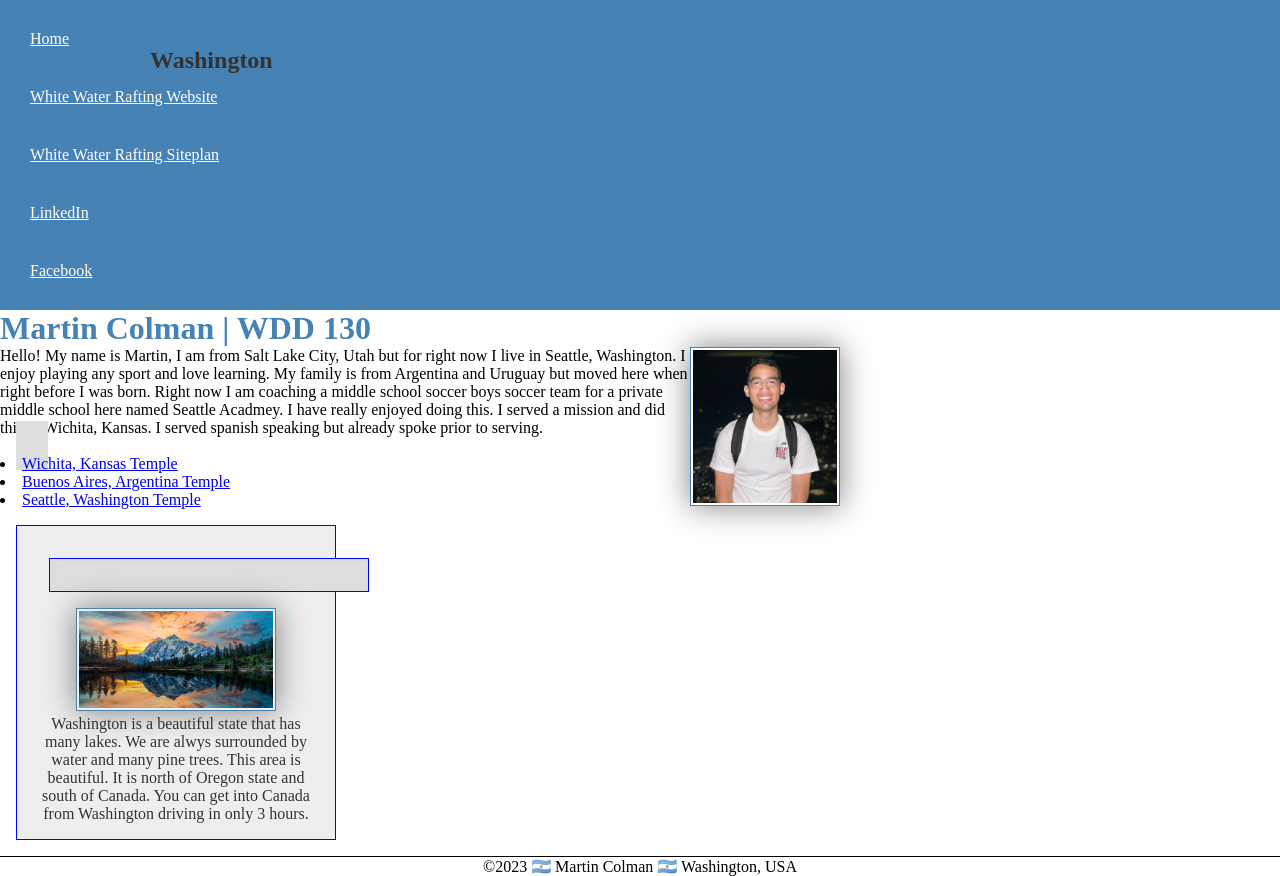
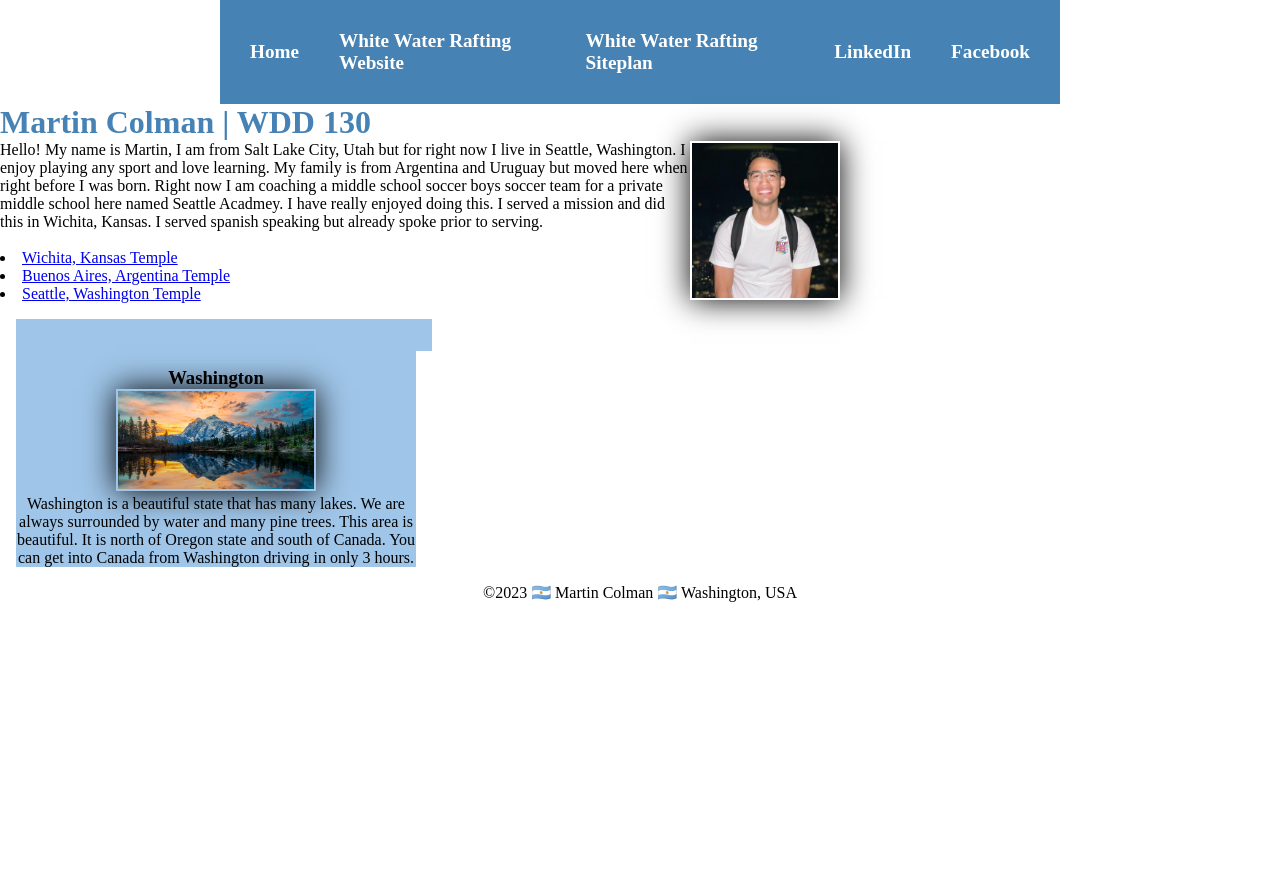
Before and after one commit to martincolman/wdd130, a plain HTML site: page index.html in a window 1280 px wide. After the commit the page ends 800 px from the top, so only its background shows below. Drawn offline with Linux system fonts and the light colour scheme.

Commit message:
first commit

```diff
--- a/index.html
+++ b/index.html
@@ -32,10 +32,10 @@
             </u1>
         </main>
         <aside>
-            <aside class="box"></aside>
-            <h2> Washington</h2>
+            <aside class= "box"></aside>
+            <h3>Washington</h3>
             <img src="images/mount-rainier.jpeg" alt="Washington landscape">
-            <p>Washington is a beautiful state that has many lakes. We are alwys surrounded by water and many pine trees. This area is beautiful. It is north of Oregon state and south of Canada. You can get into Canada from Washington driving in only 3 hours. </p>
+            <p>Washington is a beautiful state that has many lakes. We are always surrounded by water and many pine trees. This area is beautiful. It is north of Oregon state and south of Canada. You can get into Canada from Washington driving in only 3 hours.</p>
         </aside>
         <footer>
             <p>©2023 🇦🇷 Martin Colman 🇦🇷 Washington, USA</p>
--- a/styles/styles.css
+++ b/styles/styles.css
@@ -7,11 +7,18 @@
 nav {
     background-color: steelblue;
     padding: 10px;
+    display: flex;
+    justify-content: space-evenly;
+    align-items: center;
 }
 nav a {
     color: white;
     display: block;
     padding: 20px;
+    text-decoration: none;
+    font-size: 1.2rem;
+    font-weight: 700;
+    color: #fff;
 }
 h1 {
     color: steelblue;
@@ -19,9 +26,9 @@ h1 {
 img {
     width: 150px;
     height: auto;
-    border: 1px solid steelblue;
+    border: 1px solid rgb (129, 198, 255);
     padding: 2px;
-    box-shadow: 0 0 30px gray;
+    box-shadow: 0 0 30px;
 }
 p {
     padding: 10px;
@@ -30,12 +37,12 @@ main {
     max-width: 840px;
 }
 aside {
-    width: 20rem;
+    width: 25rem;
     margin: 1rem;
-    border: 1px solid blue; /* 1️⃣ */
+    border: 5px 20px solid rgba (129, 198, 255 / 0.3)
     padding: 1rem;
-    background-color: #eee;
-    color: #333;
+    background-color: #9FC5E8;
+    color: #black;
     text-align: center;
 }
 aside img {
@@ -55,7 +62,7 @@ main img {
 p { padding: 0}
 footer {
     margin-top: 1em;
-    border-top: 1px solid #000;
+    border-top: 1px solid (129, 198, 255);
     text-align: center;
 }
 /* Class Selectors */
@@ -63,6 +70,10 @@ footer {
     margin: 1rem;
     border: 1px solid rgba (0,0,0,.1);
     padding: 1rem;
-    background-color: #ddd;
+    background-color:
     color: #100;
 }
+header, footer{
+    max-width: 840px;
+    margin: 0 auto;
+}
```
